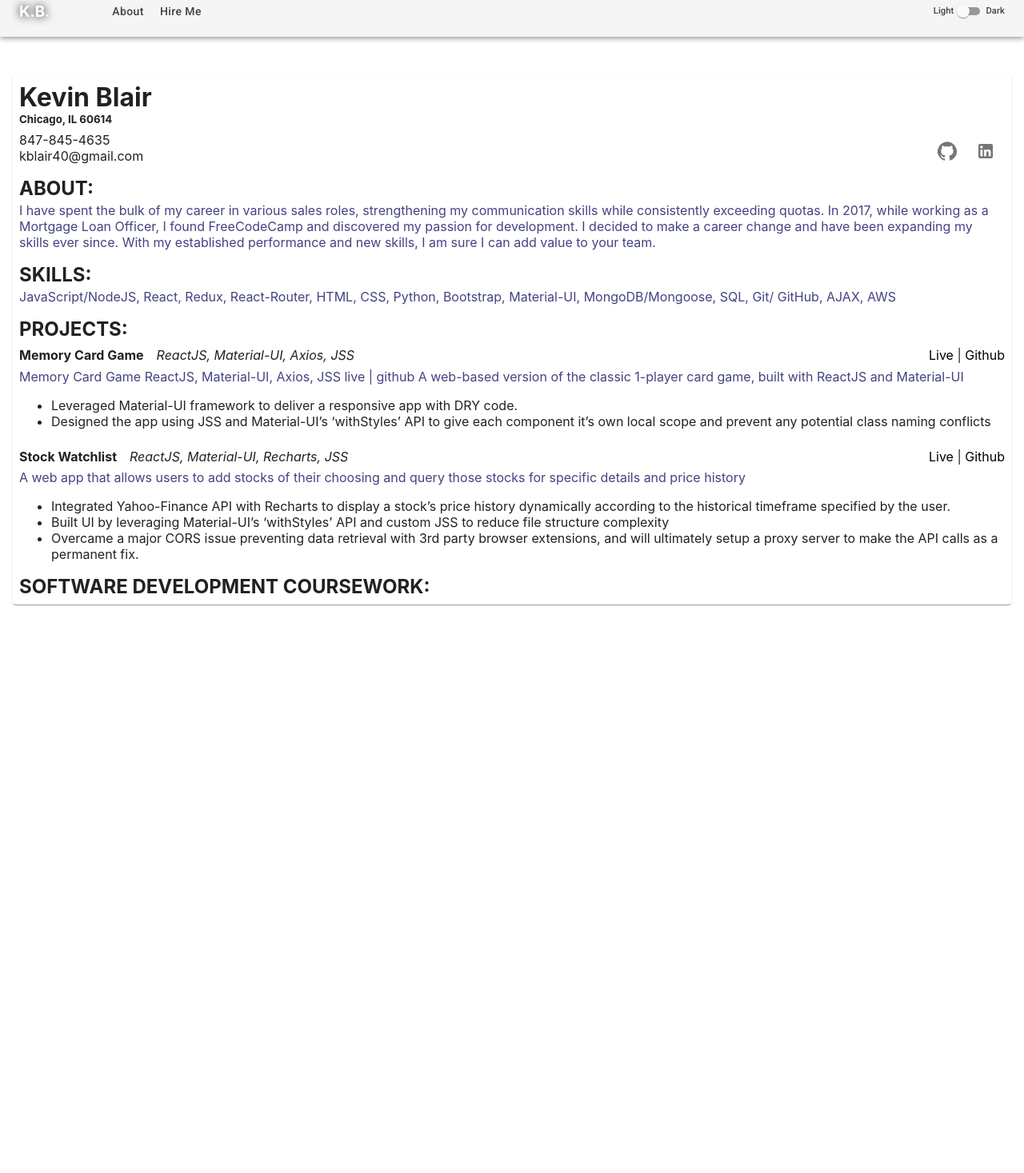
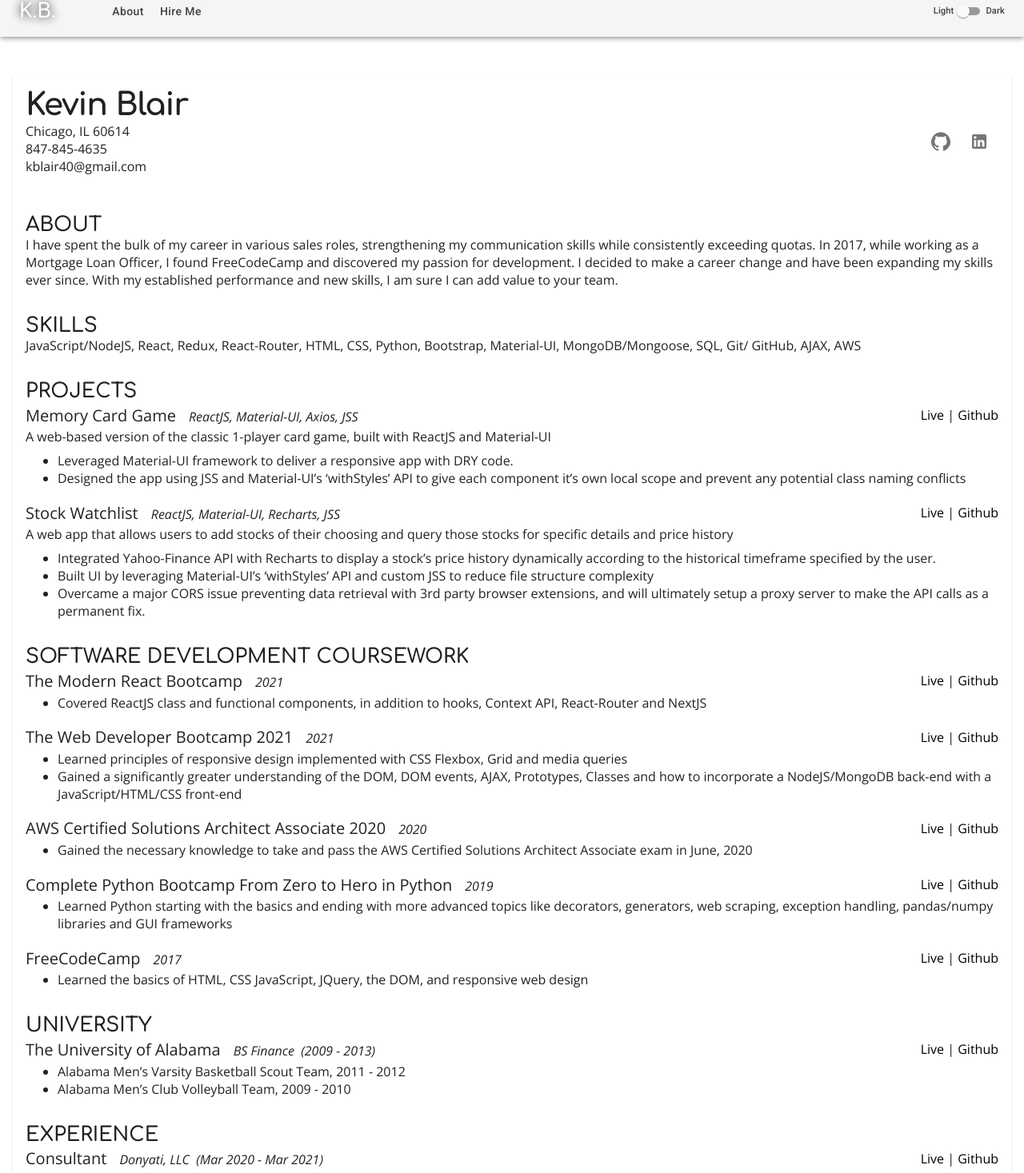
Before and after one commit to kblair40/portfolio-site, a React (Create React App) app: page /hireme in a window 1280 px wide. Shown: the part 18-1485 px from the top of the page at 80% size. Before the commit the page ends 800 px from the top, so only its background shows below. Built offline with nearby package versions, Linux system fonts and the light colour scheme.

Commit message:
Finish adding resume content

```diff
--- a/public/index.html
+++ b/public/index.html
@@ -30,6 +30,11 @@
       href="https://fonts.googleapis.com/css2?family=Open+Sans:ital,wght@0,300;0,400;0,600;0,700;1,300&family=Roboto:ital,wght@0,100;0,300;0,500;0,700;1,100;1,300&display=swap"
       rel="stylesheet"
     />
+    <link rel="preconnect" href="https://fonts.gstatic.com" />
+    <link
+      href="https://fonts.googleapis.com/css2?family=Comfortaa:wght@400;500;600;700&display=swap"
+      rel="stylesheet"
+    />
     <title>React App</title>
   </head>
   <body>
--- a/src/components/Contact.js
+++ b/src/components/Contact.js
@@ -6,16 +6,13 @@ import LinkedInIcon from "@material-ui/icons/LinkedIn";
 
 const styles = {
   header: {
-    margin: 0,
-  },
-  headerContainer: {
-    width: "100%",
+    margin: "0 0 -.5rem 0",
+    // margin: 0,
   },
   headerContact: {
     display: "flex",
-    // flexDirection: "column",
     justifyContent: "space-between",
-    margin: ".5rem 0",
+    margin: ".5rem 0 0 0",
   },
   profileButtons: {
     display: "flex",
@@ -25,15 +22,15 @@ const styles = {
 
 const Contact = ({ classes }) => {
   return (
-    <div className={classes.headerContainer}>
+    <div>
       <h1 className={classes.header}>Kevin Blair</h1>
-      <h5 className={classes.header}>Chicago, IL 60614</h5>
+
       <div className={classes.headerContact}>
         <div>
+          <div>Chicago, IL 60614</div>
           <div>847-845-4635</div>
           <div>kblair40@gmail.com</div>
         </div>
-        {/* <div className={classes.profileButtons}> */}
         <div>
           <IconButton
             onClick={() => window.open("https://www.github.com/kblair40")}
--- a/src/components/Resume.js
+++ b/src/components/Resume.js
@@ -1,6 +1,5 @@
 import React from "react";
 
-import Slide from "@material-ui/core/Slide";
 import withStyles from "@material-ui/core/styles/withStyles";
 
 import ResumeContainer from "./ResumeContainer";
@@ -31,8 +30,7 @@ const styles = {
     },
   },
   sectionHeader: {
-    // marginBottom: 0,
-    margin: 0,
+    margin: "3rem 0 -1rem 0",
   },
 };
 
@@ -41,30 +39,85 @@ const Resume = ({ classes }) => {
     <div className={classes.container}>
       <ResumeContainer>
         <Contact />
-        <h2 className={classes.sectionHeader}>ABOUT:</h2>
+        <h3 className={classes.sectionHeader}>ABOUT</h3>
         <ResumeSection content={ABOUT_TEXT} />
-        <h2 className={classes.sectionHeader}>SKILLS:</h2>
+        <h3 className={classes.sectionHeader}>SKILLS</h3>
         <ResumeSection content={SKILLS_TEXT} />
-        <h2 className={classes.sectionHeader}>PROJECTS:</h2>
+        <h3 className={classes.sectionHeader}>PROJECTS</h3>
         <ResumeSection
-          subheader={"Memory Card Game"}
-          subheaderDetails={"ReactJS, Material-UI, Axios, JSS"}
+          subheader="Memory Card Game"
+          subheaderDetails="ReactJS, Material-UI, Axios, JSS"
           content={MEMORY_TEXT}
           bullets={MEMORY_BULLETS}
-          liveLink={"https://memory-6fc80b.netlify.app"}
-          githubLink={"https://github.com/kblair40/memory"}
+          liveLink="https://memory-6fc80b.netlify.app"
+          githubLink="https://github.com/kblair40/memory"
         />
         <ResumeSection
-          subheader={"Stock Watchlist"}
-          subheaderDetails={"ReactJS, Material-UI, Recharts, JSS"}
+          subheader="Stock Watchlist"
+          subheaderDetails="ReactJS, Material-UI, Recharts, JSS"
           content={WATCHLIST_TEXT}
           bullets={WATCHLIST_BULLETS}
-          liveLink={"https://watchlistkab.netlify.app"}
-          githubLink={"https://github.com/kblair40/watchlist"}
+          liveLink="https://watchlistkab.netlify.app"
+          githubLink="https://github.com/kblair40/watchlist"
         />
-        <h2 className={classes.sectionHeader}>
-          SOFTWARE DEVELOPMENT COURSEWORK:
-        </h2>
+
+        <h3 className={classes.sectionHeader}>
+          SOFTWARE DEVELOPMENT COURSEWORK
+        </h3>
+        <ResumeSection
+          subheader="The Modern React Bootcamp"
+          subheaderDetails="2021"
+          bullets={[
+            "Covered ReactJS class and functional components, in addition to hooks, Context API, React-Router and NextJS",
+          ]}
+        />
+        <ResumeSection
+          subheader="The Web Developer Bootcamp 2021"
+          subheaderDetails="2021"
+          bullets={[
+            "Learned principles of responsive design implemented with CSS Flexbox, Grid and media queries",
+            "Gained a significantly greater understanding of the DOM, DOM events, AJAX, Prototypes, Classes and how to incorporate a NodeJS/MongoDB back-end with a JavaScript/HTML/CSS front-end",
+          ]}
+        />
+        <ResumeSection
+          subheader="AWS Certified Solutions Architect Associate 2020"
+          subheaderDetails="2020"
+          bullets={[
+            "Gained the necessary knowledge to take and pass the AWS Certified Solutions Architect Associate exam in June, 2020",
+          ]}
+        />
+        <ResumeSection
+          subheader="Complete Python Bootcamp From Zero to Hero in Python"
+          subheaderDetails="2019"
+          bullets={[
+            "Learned Python starting with the basics and ending with more advanced topics like decorators, generators, web scraping, exception handling, pandas/numpy libraries and GUI frameworks",
+          ]}
+        />
+        <ResumeSection
+          subheader="FreeCodeCamp"
+          subheaderDetails="2017"
+          bullets={[
+            "Learned the basics of HTML, CSS JavaScript, JQuery, the DOM, and responsive web design",
+          ]}
+        />
+        <h3 className={classes.sectionHeader}>UNIVERSITY</h3>
+        <ResumeSection
+          subheader="The University of Alabama"
+          subheaderDetails="BS Finance  &nbsp;(2009 - 2013)"
+          bullets={[
+            "Alabama Men’s Varsity Basketball Scout Team, 2011 - 2012",
+            "Alabama Men’s Club Volleyball Team, 2009 - 2010",
+          ]}
+        />
+        <h3 className={classes.sectionHeader}>EXPERIENCE</h3>
+        <ResumeSection
+          subheader="Consultant"
+          subheaderDetails="Donyati, LLC &nbsp;(Mar 2020 - Mar 2021)"
+          bullets={[
+            "Built command line programs using Python for comparing and automating modifications to Excel spreadsheets",
+            "Assisted in the implementation of EPM software for multiple Fortune 500 companies",
+          ]}
+        />
       </ResumeContainer>
     </div>
   );
--- a/src/components/ResumeContainer.js
+++ b/src/components/ResumeContainer.js
@@ -6,7 +6,7 @@ const ResumeContainer = (props) => {
   return (
     <Fade in={true} timeout={700}>
       <div style={{ marginTop: "6rem" }}>
-        <Paper style={{ padding: ".5rem" }}>{props.children}</Paper>
+        <Paper style={{ padding: "1rem" }}>{props.children}</Paper>
       </div>
     </Fade>
   );
--- a/src/components/ResumeSection.js
+++ b/src/components/ResumeSection.js
@@ -4,14 +4,11 @@ import Subheader from "./Subheader";
 
 const styles = {
   sectionContent: {
-    margin: 0,
+    marginBottom: "-1rem",
   },
-  content: {
-    marginTop: ".2rem",
-    color: "rgba(20, 20, 100, .8)",
-  },
+  content: {},
   bullets: {
-    // margin: 0,
+    marginTop: "-.5rem",
   },
 };
 
@@ -29,7 +26,7 @@ const ResumeSection = (props) => {
   const getBullets = (bullets) => {
     if (bullets) {
       return (
-        <ul>
+        <ul className={classes.bullets}>
           {bullets.map((bullet) => (
             <li>{bullet}</li>
           ))}
@@ -49,10 +46,11 @@ const ResumeSection = (props) => {
           detail={subheaderDetails}
           liveLink={liveLink}
           githubLink={githubLink}
+          hasContent={content ? true : false}
         />
       )}
-      <p className={classes.content}>{content}</p>
-      <div className={classes.bullets}>{bulletsContent}</div>
+      {content && <p className={classes.content}>{content}</p>}
+      {bulletsContent}
     </div>
   );
 };
--- a/src/components/Subheader.js
+++ b/src/components/Subheader.js
@@ -8,16 +8,14 @@ const styles = {
     alignItems: "center",
     width: "100%",
     flexWrap: "wrap",
-    margin: "-.5rem 0 -.8rem 0",
-  },
-  subheaderHeader: {
-    margin: 0,
+    // margin: "-1.5rem 0 -2.5rem 0",
+    margin: "-1.5rem 0 0 0",
   },
   subheaderContent: {
     margin: 0,
     flexGrow: 1,
     display: "flex",
-    alignItems: "center",
+    alignItems: "baseline",
   },
   links: {
     display: "flex",
@@ -26,15 +24,28 @@ const styles = {
     // set margin with media queries
     // for when wrap occurs.
   },
+  detail: {
+    fontWeight: 300,
+  },
 };
 
-const Subheader = ({ subheader, detail, classes, liveLink, githubLink }) => {
+const Subheader = ({
+  subheader,
+  detail,
+  classes,
+  liveLink,
+  hasContent,
+  githubLink,
+}) => {
   return (
-    <div className={classes.subheader}>
+    <div
+      className={classes.subheader}
+      style={{ marginBottom: hasContent ? "-2.5rem" : "-1.5rem" }}
+    >
       <div className={classes.subheaderContent}>
-        <h4 className={classes.subheaderHeader}>{subheader}</h4>
+        <h4>{subheader}</h4>
         <p style={{ marginLeft: "1rem" }}>
-          <i>{detail}</i>
+          <i className={classes.detail}>{detail}</i>
         </p>
       </div>
       <div className={classes.links}>
--- a/src/constants.js
+++ b/src/constants.js
@@ -5,7 +5,7 @@ export const SKILLS_TEXT =
   "JavaScript/NodeJS, React, Redux, React-Router, HTML, CSS, Python, Bootstrap, Material-UI, MongoDB/Mongoose, SQL, Git/ GitHub, AJAX, AWS";
 
 export const MEMORY_TEXT =
-  "Memory Card Game ReactJS, Material-UI, Axios, JSS live | github A web-based version of the classic 1-player card game, built with ReactJS and Material-UI";
+  "A web-based version of the classic 1-player card game, built with ReactJS and Material-UI";
 
 export const MEMORY_BULLETS = [
   "Leveraged Material-UI framework to deliver a responsive app with DRY code.",
--- a/src/index.css
+++ b/src/index.css
@@ -1,13 +1,34 @@
 body {
   margin: 0;
-  font-family: -apple-system, BlinkMacSystemFont, "Segoe UI", "Roboto", "Oxygen",
+  /* font-family: -apple-system, BlinkMacSystemFont, "Segoe UI", "Roboto", "Oxygen",
     "Ubuntu", "Cantarell", "Fira Sans", "Droid Sans", "Helvetica Neue",
-    sans-serif;
+    sans-serif; */
   -webkit-font-smoothing: antialiased;
   -moz-osx-font-smoothing: grayscale;
-  /* background-color: "#f5f5f5"; */
-  /* background-color: "#424242"; */
-  height: "100vh";
+  font-size: 16px;
+  font-family: "Open Sans";
+}
+
+h1 {
+  font-size: 39.06px;
+  letter-spacing: -1px;
+  font-family: "Comfortaa";
+  font-weight: 700;
+}
+h2 {
+  font-size: 31.25px;
+  font-family: "Comfortaa";
+  font-weight: 700;
+}
+h3 {
+  font-size: 25px;
+  font-family: "Comfortaa";
+  font-weight: 600;
+}
+h4 {
+  font-size: 20px;
+  font-family: "Open Sans";
+  font-weight: 400;
 }
 
 code {
```
